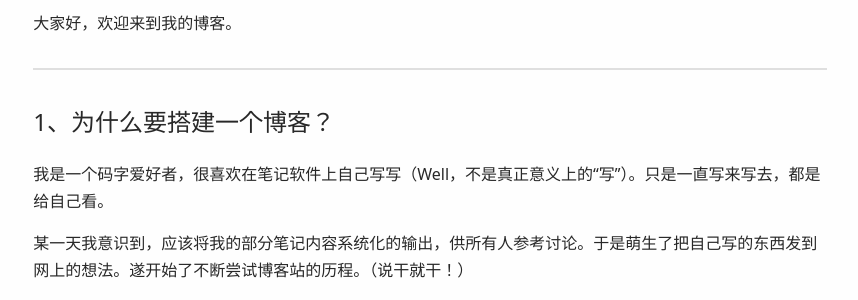
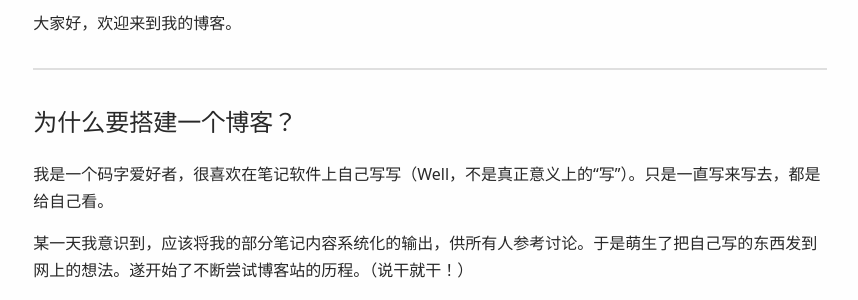
Before and after one commit to lich0611/lich0611.github.io, a Jekyll site: the page built from _posts/2019-07-03-01-0001.markdown, in a window 1280 px wide. Shown: the part 211-511 px from the top of the page, without its empty margins (210-1068 px from the left). Built offline with Jekyll 4.4.1, drawn with Linux system fonts in a browser that asks for light colours.

Commit message:
edit post

```diff
--- a/_posts/2019-07-03-01-0001.markdown
+++ b/_posts/2019-07-03-01-0001.markdown
@@ -8,7 +8,7 @@ categories: jekyll update
 大家好，欢迎来到我的博客。
 
 ---
-## 1、为什么要搭建一个博客？
+## 为什么要搭建一个博客？
 
 我是一个码字爱好者，很喜欢在笔记软件上自己写写（Well，不是真正意义上的“写”）。只是一直写来写去，都是给自己看。
 
```
